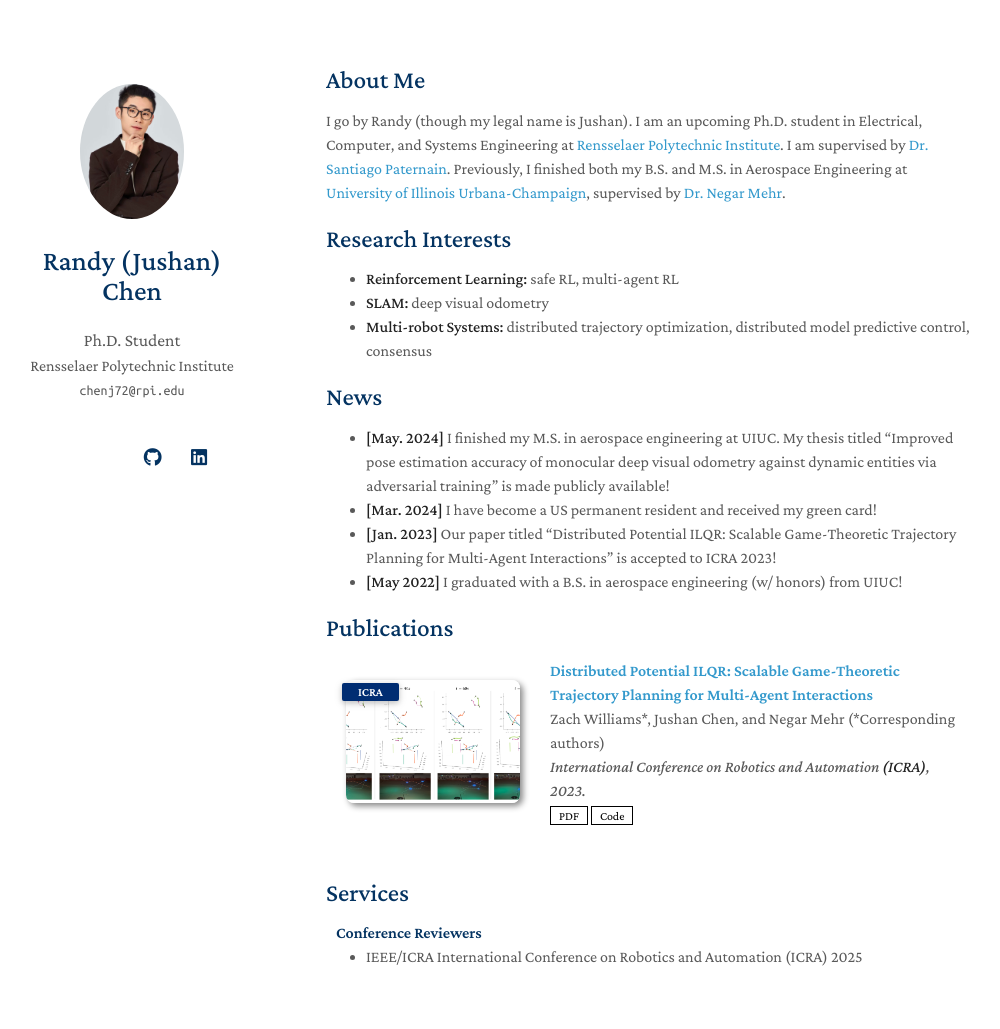
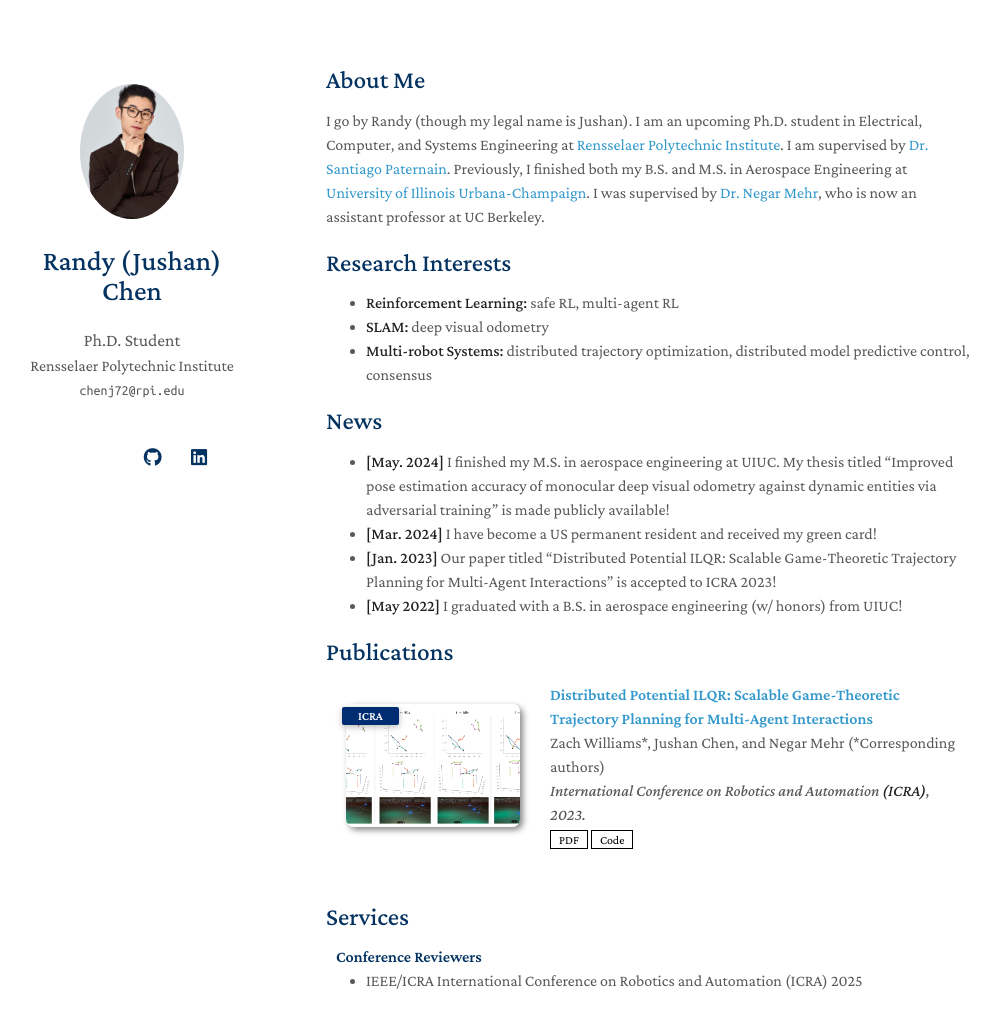
Before and after one commit to Jushan-Randy-Chen/Jushan-Randy-Chen.github.io, a Jekyll site: the page built from index.md, in a window 1280 px wide and 1072 px high. Shown: the top 1029 px of the window, without its empty margins (144-1144 px from the left). Built offline with Jekyll 4.4.1, drawn with Linux system fonts in a browser that asks for light colours; a style sheet for code colours, icons or effects is not loaded; our own code applies the rules of GitHub Pages for plain Markdown files.

Commit message:
Update index.md

```diff
--- a/index.md
+++ b/index.md
@@ -4,7 +4,7 @@
 
 ## About Me
 
-I go by Randy (though my legal name is Jushan). I am an upcoming Ph.D. student in Electrical, Computer, and Systems Engineering at [Rensselaer Polytechnic Institute](https://ecse.rpi.edu/). I am supervised by [Dr. Santiago Paternain](https://sites.ecse.rpi.edu/~paters/). Previously, I finished both my B.S. and M.S. in Aerospace Engineering at [University of Illinois Urbana-Champaign](https://aerospace.illinois.edu/), supervised by [Dr. Negar Mehr](https://negarmehr.com/).
+I go by Randy (though my legal name is Jushan). I am an upcoming Ph.D. student in Electrical, Computer, and Systems Engineering at [Rensselaer Polytechnic Institute](https://ecse.rpi.edu/). I am supervised by [Dr. Santiago Paternain](https://sites.ecse.rpi.edu/~paters/). Previously, I finished both my B.S. and M.S. in Aerospace Engineering at [University of Illinois Urbana-Champaign](https://aerospace.illinois.edu/). I was supervised by [Dr. Negar Mehr](https://negarmehr.com/), who is now an assistant professor at UC Berkeley.
 
 ## Research Interests
 
```
